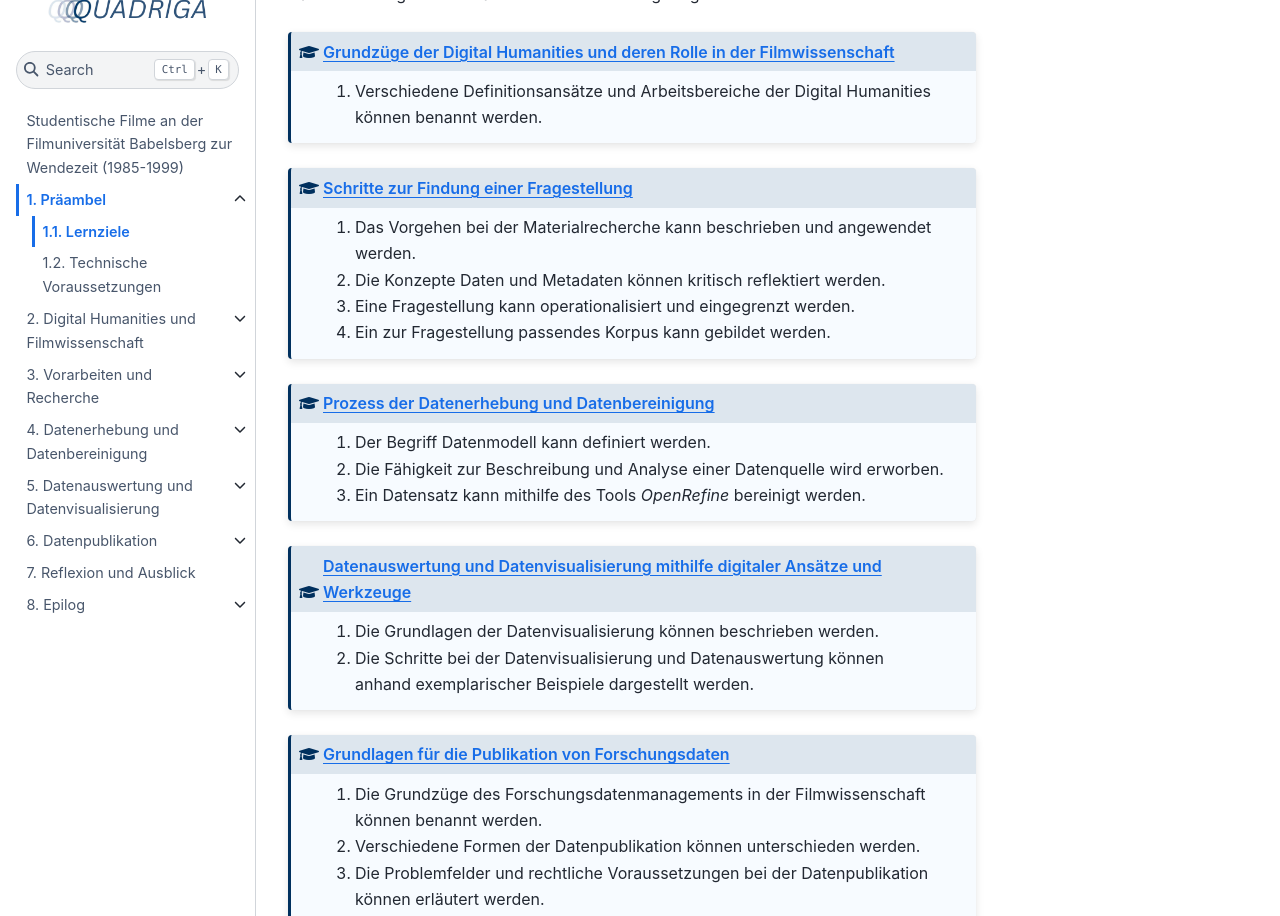
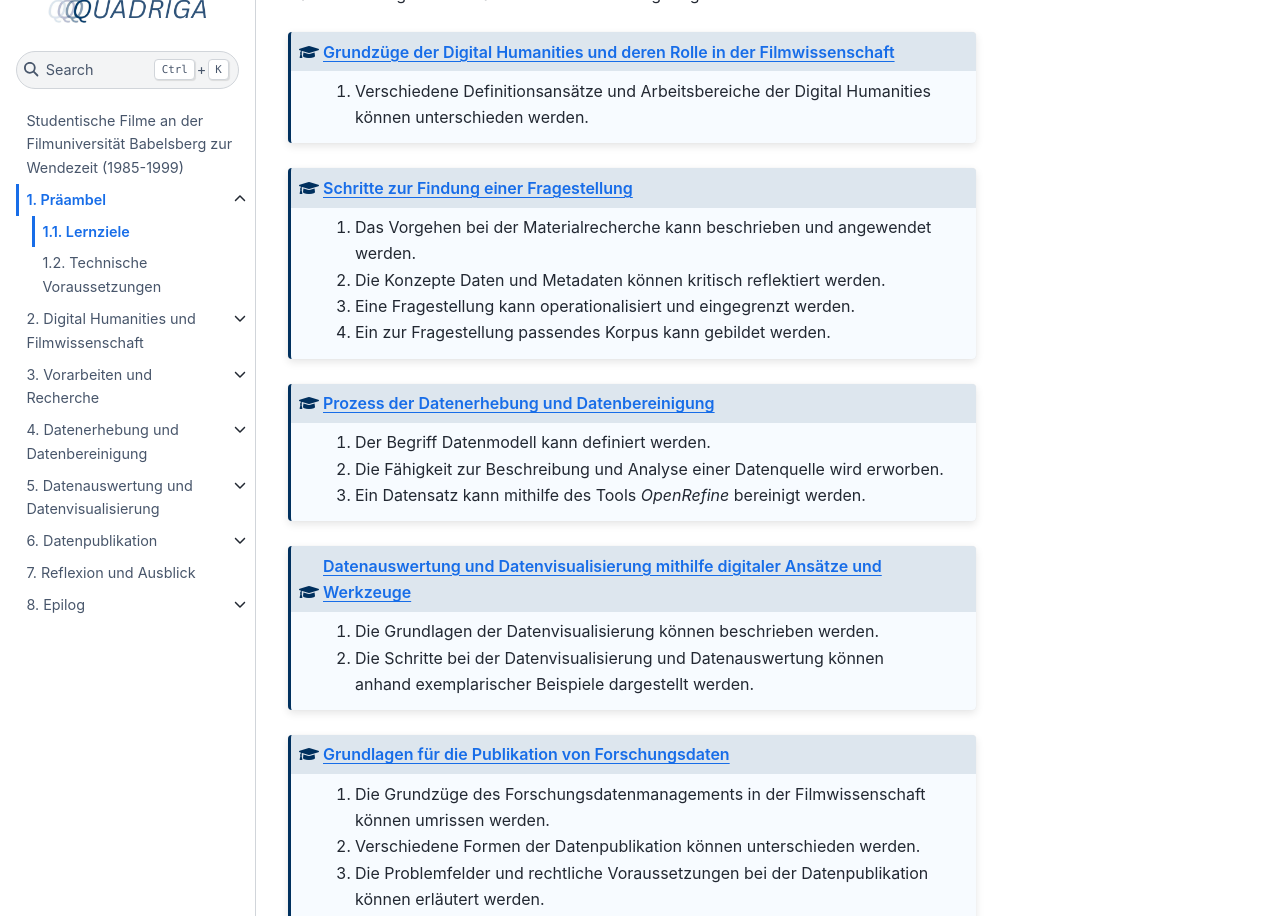
Before and after one commit to quadriga-dk/Bewegtes-Bild-Fallstudie-2, a Jupyter Book: the page built from praeambel/lernziele.md, in a window 1280 px wide and 1340 px high. Shown: the part 154-1070 px from the top of the window. Built offline with Jupyter Book 1.0.4 settings and Sphinx 7.4.7 and the Sphinx Book theme 1.1.4, drawn with Linux system fonts in a browser that asks for light colours.

Commit message:
update lernziele.md

````diff
--- a/praeambel/lernziele.md
+++ b/praeambel/lernziele.md
@@ -4,7 +4,7 @@ Das hier vorliegende interaktive Lehrbuch verfolgt folgende Lernziele:
 
 ```{admonition} [Grundzüge der Digital Humanities und deren Rolle in der Filmwissenschaft](../einleitung/toc.md)
 :class: lernziele
-1. Verschiedene Definitionsansätze und Arbeitsbereiche der Digital Humanities können benannt werden.
+1. Verschiedene Definitionsansätze und Arbeitsbereiche der Digital Humanities können unterschieden werden.
 ```
 
 ```{admonition} [Schritte zur Findung einer Fragestellung](../recherche/toc.md)
@@ -30,7 +30,7 @@ Das hier vorliegende interaktive Lehrbuch verfolgt folgende Lernziele:
 
 ```{admonition} [Grundlagen für die Publikation von Forschungsdaten](../publikation/toc.md)
 :class: lernziele
-1. Die Grundzüge des Forschungsdatenmanagements in der Filmwissenschaft können benannt werden.
+1. Die Grundzüge des Forschungsdatenmanagements in der Filmwissenschaft können umrissen werden.
 2. Verschiedene Formen der Datenpublikation können unterschieden werden.
 3. Die Problemfelder und rechtliche Voraussetzungen bei der Datenpublikation können erläutert werden.
 ```
````
Also changed, not shown: einleitung/toc.md (+1 -1 lines).
